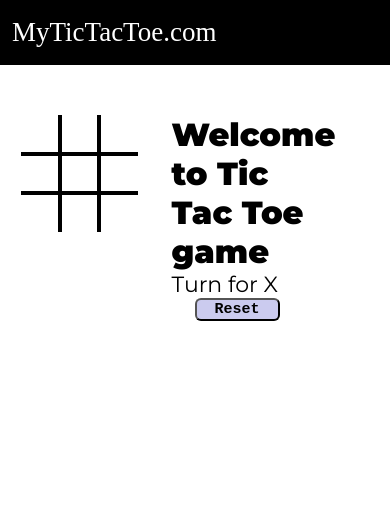
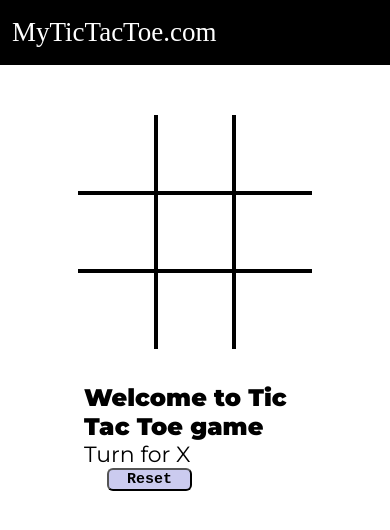
Before and after one commit to maheshvarma2001/Tic-Tac-Toe, a plain HTML site: page index.html in a window 390 px wide. Drawn offline with Linux system fonts and the light colour scheme; a web font is replaced by a local one.

Commit message:
Added Responsiveness

```diff
--- a/styles.css
+++ b/styles.css
@@ -54,7 +54,9 @@ nav ul {
     padding: 0 34px;
     font-family: 'Montserrat', sans-serif;
 }
-
+.gameInfo h1{
+    font-size: 2.5rem;
+}
 .imgbox img{
     width: 0;
     transition: width 1s ease-in-out;
@@ -86,3 +88,20 @@ nav ul {
     font-size: 15px;
     font-weight: bolder;
 }
+
+@media screen and (max-width: 880px) {
+    .gameContainer{
+        flex-wrap: wrap;
+    }
+    .gameInfo{
+        margin-top: 34px;
+    }
+    .gameInfo h1{
+        font-size: 1.5rem;
+    }
+    .container{
+        display: grid;
+        grid-template-columns: repeat(3,20vw);
+        grid-template-rows: repeat(3,20vw);
+    }
+}
```
